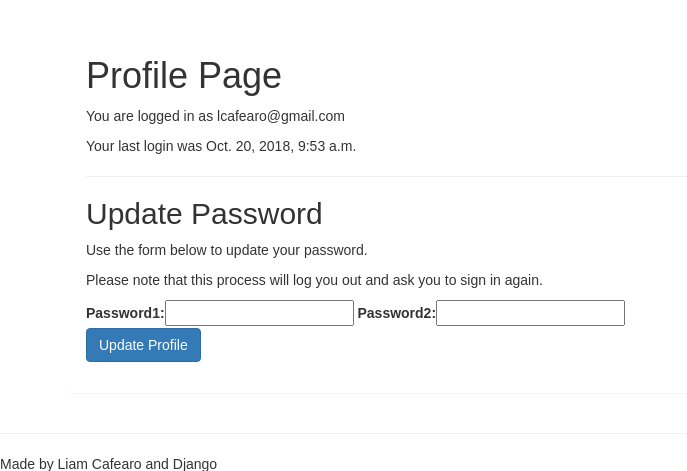
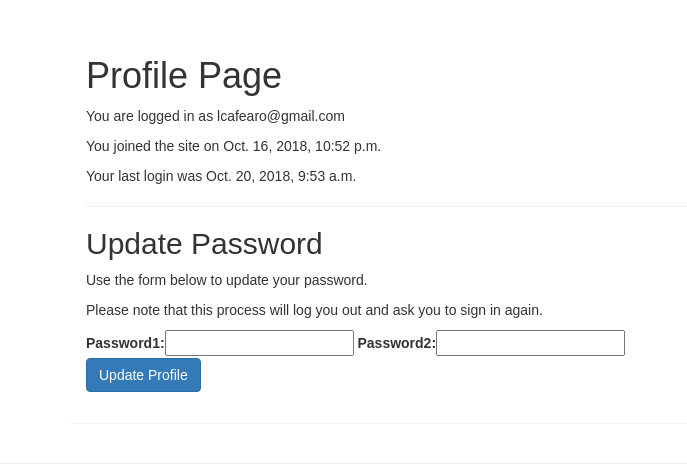
Before and after one commit to liam-cafearo/the_pc_hobbyist, a Django app: page /accounts/profile/ in a window 1280 px wide. Shown: the part 52-523 px from the top of the page, without its empty margins (0-687 px from the left). Run offline with Django 3.2, Linux system fonts and the light colour scheme; a user stored in the database is signed in; some libraries are stand-ins or nearby versions.

```diff
--- a/accounts/templates/profile.html
+++ b/accounts/templates/profile.html
@@ -4,6 +4,7 @@
 
 <h1>Profile Page</h1>
 <p>You are logged in as {{user.email}}</p>
+<p>You joined the site on {{user.date_joined}}</p>
 <p>Your last login was {{user.last_login}}</p>
 <hr>
 <h2>Update Password</h2>
```
Also changed, not shown: 1 other file.
